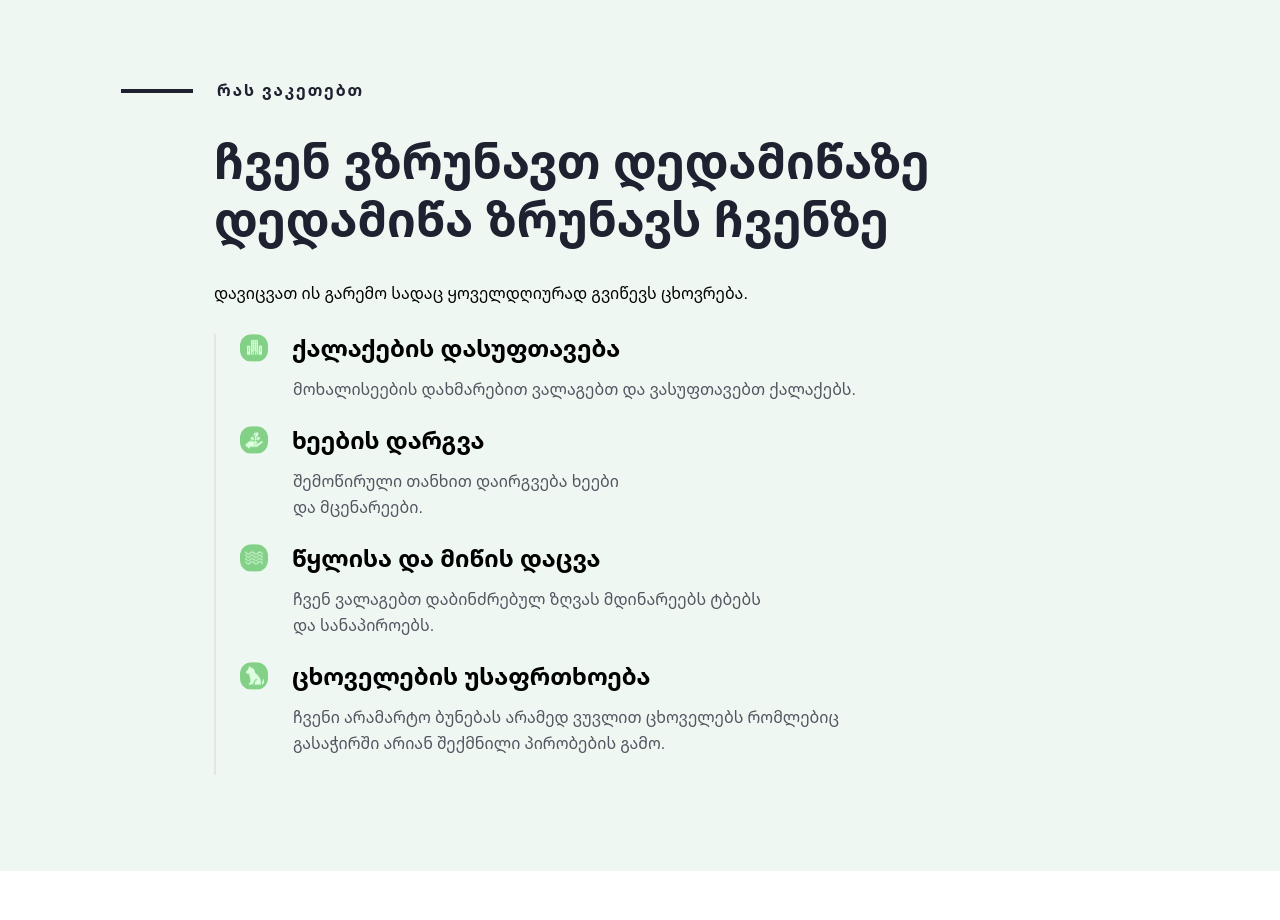
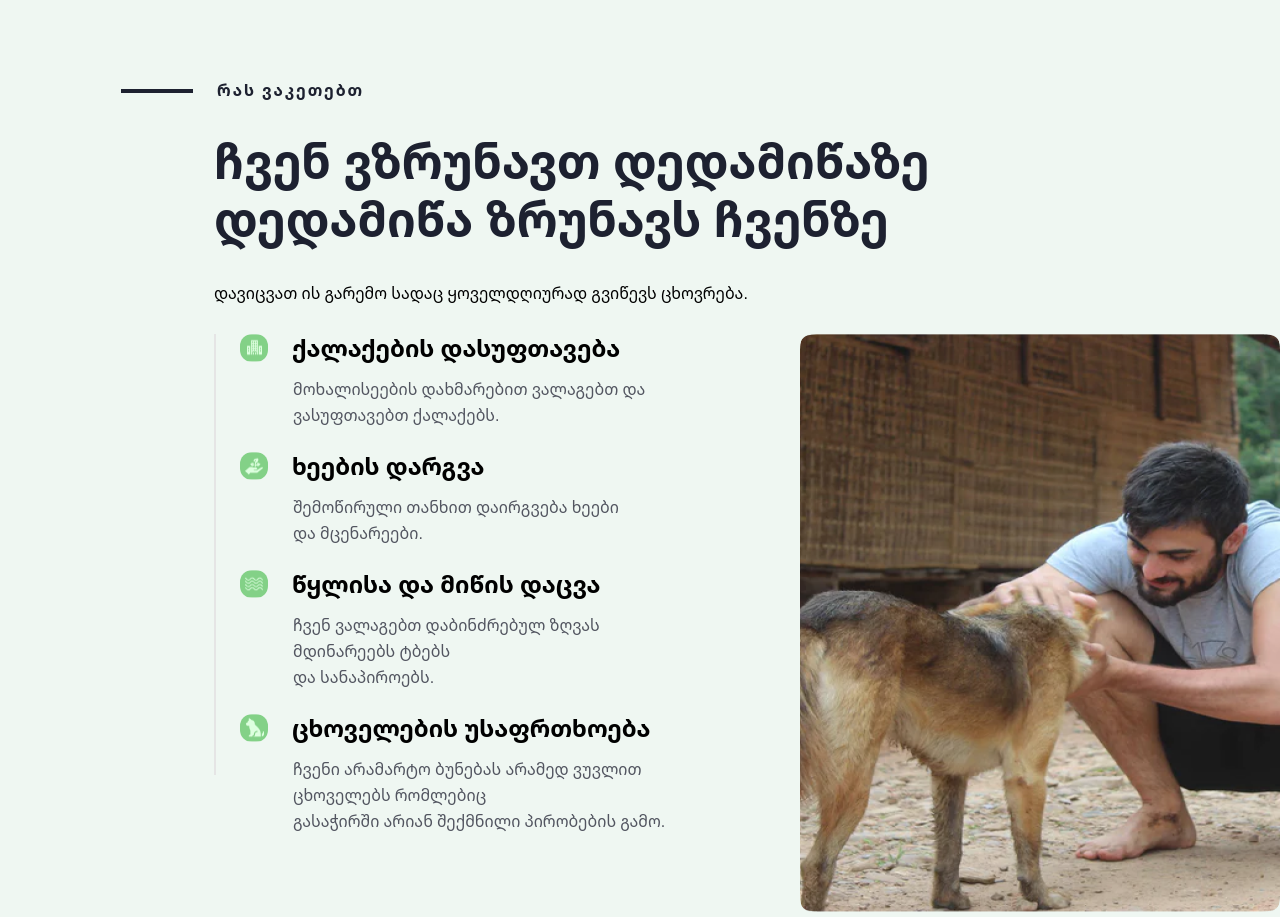
Before and after one commit to envybabuka/buneba, a plain HTML site: page index.html in a window 1280 px wide. Shown: the part 2040-2960 px from the top of the page. Drawn offline with Linux system fonts and the light colour scheme.

Commit message:
poto-dog

```diff
--- a/index.html
+++ b/index.html
@@ -89,10 +89,12 @@
                         <div class="xazi"></div>
                         <p>რას ვაკეთებთ</p>
                     </div>
+
                     <div class="abzaci-2">
                     <h1>ჩვენ ვზრუნავთ დედამიწაზე<br>დედამიწა ზრუნავს ჩვენზე</h1>
                     <p>დავიცვათ ის გარემო სადაც ყოველდღიურად გვიწევს ცხოვრება.</p>
                 </div>
+                <div class="s-all-img">
                 <div class="s-all">
                     <div class="v-xazi">
                     </div>
@@ -128,6 +130,10 @@
                     </div>
                 </div>
                 </div>
+                <div class="dzagli_">
+                    <img class="dzagli_img" src="img/dzagli.png" alt="">
+                </div>
+            </div>
                 </div>
             </div>
         </section>
@@ -218,7 +224,7 @@
                 <div class="karti_">
                     <img src="img/havai.png" alt="">
                     <h3>ჰავაი გეგმავს კანონების გამკაცრებას ტურისტებისთის ვინც გარემოს აბინძურებს</h3>
-                    <p>ჰავაი გეგმავს დააწესოს დიდი გადასახადი გარემოს დაბინძურებისთის</p>
+                    <p>ჰავაი გეგმავს დააწესოს დიდი გადასახადი გარემოს დაბინძურებისთვის</p>
                 </div>
                 <div class="karti_">
                     <img src="img/parki.png" alt="">
@@ -226,9 +232,9 @@
                     <p>შეიძლება თუ არა პარკის მახლობლად ცხოვრებამ გაგხადოთ თქვენს რეალურ ასაკზე "ახალგაზრდა"?</p>
                 </div>
                 <div class="karti_">
-                    <img src="img/delpin.png" alt="">
+                    <img class="deplini" src="img/delpin.png" alt="">
                     <h3>კვიპროსის სანაპიროებზე მკვდარი ვეშაპების რეკორდული რაოდენობა ირეცხება</h3>
-                    <p>Seismic vibrations from the recent earthquakes in Turkey and Syria may be to blame.</p>
+                    <p>შესაძლოა ამის მიზეზი იყოს თურქეთსა და სირიაში ბოლო მიწისძვრების სეისმური ვიბრაციები.</p>
                 </div>
                 <div class="karti_">
                     <img src="img/wyali.png" alt="">
--- a/pirveli.scss
+++ b/pirveli.scss
@@ -140,6 +140,7 @@ header{
             }}
         .abzaci-2{
             margin-left: 214px;
+            display: inline-block;
             h1{
                     font-size: 48px;
                     font-weight: 700;
@@ -202,6 +203,7 @@ header{
 
     #wwd{
         background: $greenT;
+
         .s-all{
             margin-left: 214px;
             display: flex;
@@ -551,3 +553,16 @@ header{
 
     }
 }
+
+
+            .s-all-img{
+            display: flex;
+            .dzagli_{
+                margin-left: 96px;
+                .dzagli_img{
+                    margin: 0px;
+
+                }
+            }
+
+        }
```
Also changed, not shown: img/dzagli.png (added), pirveli.css, 1 other file.
